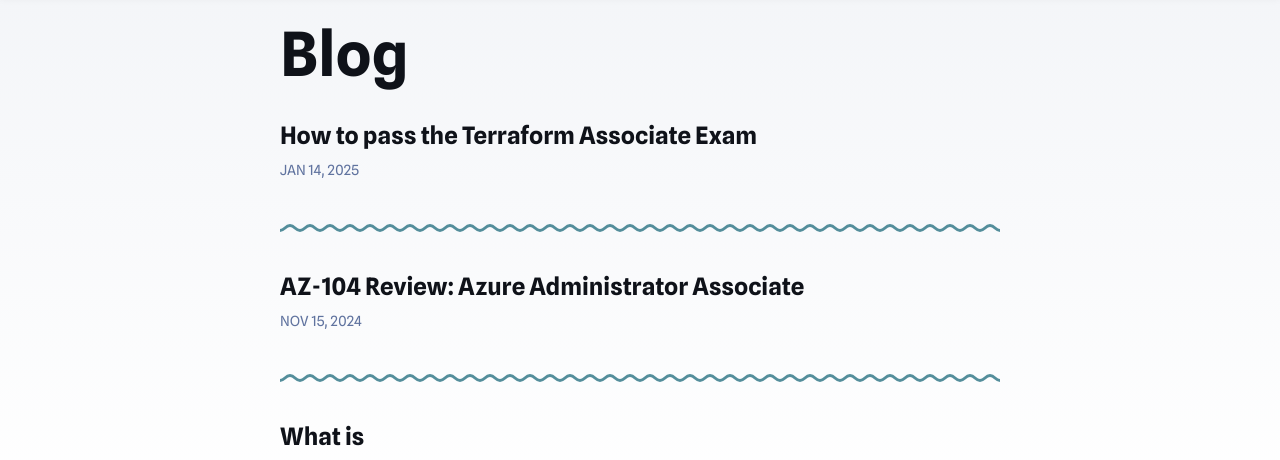
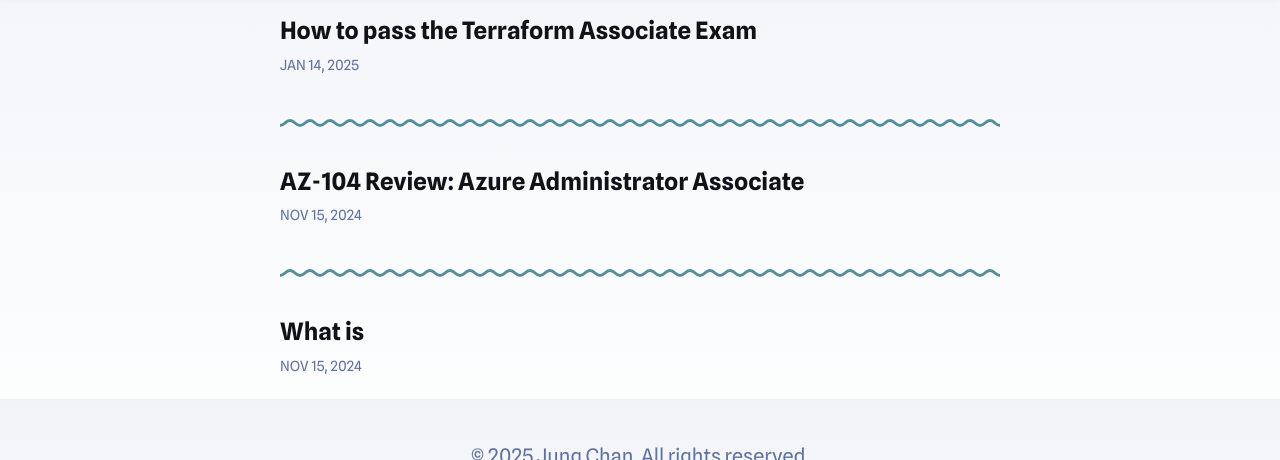
Before and after one commit to j-chan-hkust/j-chan-hkust.github.io, an Astro site: page /blog in a window 1280 px wide. Shown: the part 87-547 px from the top of the page. Built offline with nearby package versions, Linux system fonts and the light colour scheme; Astro itself is replaced by a stand-in of ours.

Commit message:
fix: removed the ugly ass title

```diff
--- a/src/pages/blog/index.astro
+++ b/src/pages/blog/index.astro
@@ -48,7 +48,6 @@
 	<body>
 		<Header />
 		<main>
-			<h1>Blog</h1>
 			<ul class="post-list">
 				{
 					posts.map((post, index) => (
```
